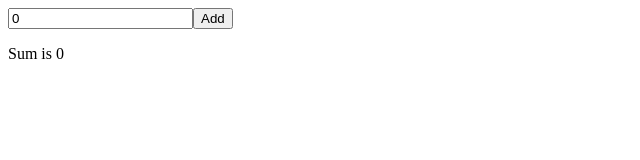
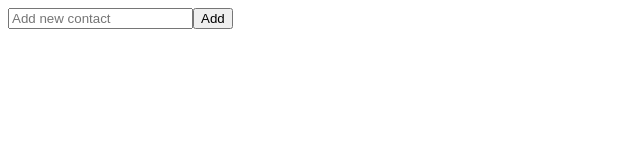
Before and after one commit to abbasi-naim/React, a React (Create React App) app: page / in a window 1280 px wide. Shown: the top 160 px of the page, without its empty margins (0-640 px from the left). Built offline with nearby package versions, Linux system fonts and the light colour scheme.

Commit message:
create Contact Manager

```diff
--- a/src/index.js
+++ b/src/index.js
@@ -234,7 +234,7 @@ function Item(props) {
 
 */
   //Example Event Handler
-
+/*
   function AddForm() {
     const [sum, setSum] = useState(0);
     const [num, setNum] = useState(0);
@@ -259,3 +259,77 @@ function Item(props) {
 
   const el = <AddForm />;
   ReactDOM.render(el, document.getElementById("root"));
+  */
+
+//Rendering A list
+/*
+const arr = ["X" , "Y" , "Z" , "W"];
+const elemen = <MyList data = {arr} />;
+
+function MyList(props) {
+    const arr = props.data;
+    const ListItem = arr.map((val) =>
+    <li>{val}</li>
+    );
+return <ul>{ListItem}</ul>;
+}
+
+ReactDOM.render(
+    elemen,
+    document.getElementById("root")
+);
+*/
+
+//Example - create Contact Manager
+
+function AddPersonForm(props) {
+  const [ person, setPerson ] = useState('');
+
+  function handleChange(e) {
+    setPerson(e.target.value);
+  }
+
+  function handleSubmit(e) {
+    props.handleSubmit(person);
+    setPerson('');
+    e.preventDefault();
+  }
+  return (
+    <form onSubmit={handleSubmit}>
+      <input type="text"
+        placeholder="Add new contact"
+        onChange={handleChange}
+        value={person} />
+      <button type="submit">Add</button>
+    </form>
+  );
+}
+
+function PeopleList(props) {
+  const arr = props.data;
+  const listItems = arr.map((val, index) =>
+    <li key={index}>{val}</li>
+  );
+  return <ul>{listItems}</ul>;
+}
+
+function ContactManager(props) {
+  const [contacts, setContacts] = useState(props.data);
+
+  function addPerson(name) {
+    setContacts([...contacts, name]);
+  }
+
+  return (
+    <div>
+      <AddPersonForm handleSubmit={addPerson} />
+      <PeopleList data={contacts} />
+    </div>
+  );
+}
+const contacts = [];
+
+ReactDOM.render(
+  <ContactManager data={contacts} />,
+  document.getElementById('root')
+);
```
